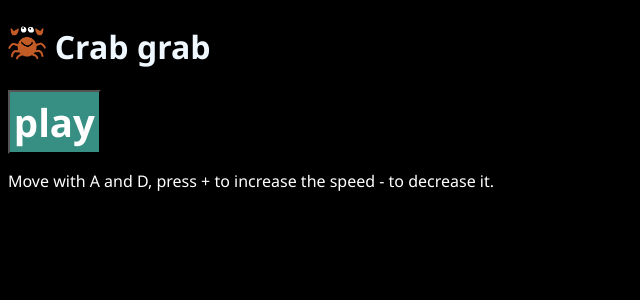
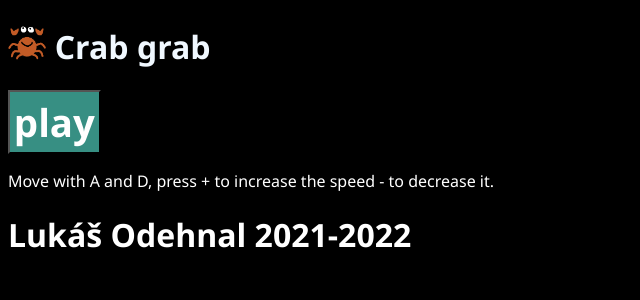
Before and after one commit to divear/crabgrab, a React (Create React App) app: page / in a window 1280 px wide. Shown: the top 300 px of the page, without its empty margins (0-640 px from the left). Built offline with nearby package versions, Linux system fonts and the light colour scheme.

Commit message:
Update App.jsx

```diff
--- a/src/App.jsx
+++ b/src/App.jsx
@@ -29,6 +29,7 @@ function App() {
         </Route>
       </Switch>
     </Router>
+    <h1>Lukáš Odehnal 2021-2022</h1>
     </>
   );
 }
```
